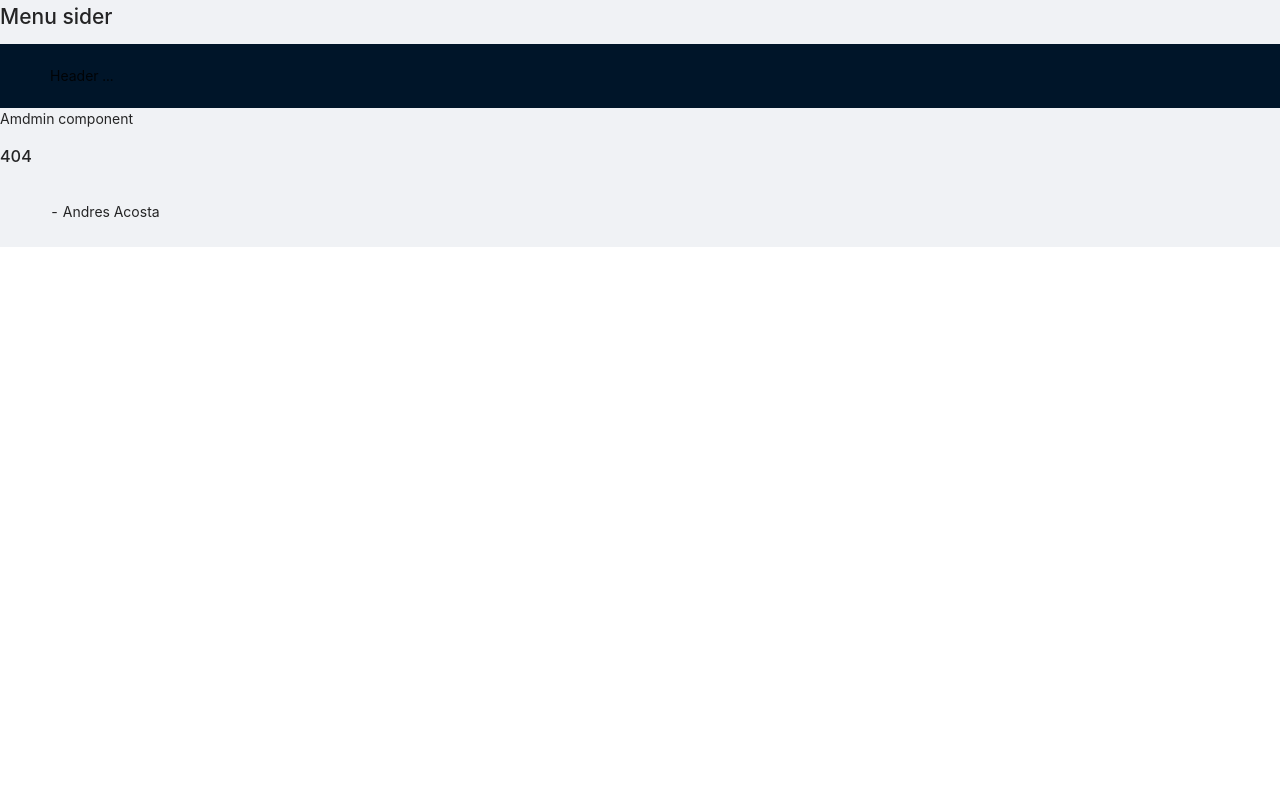
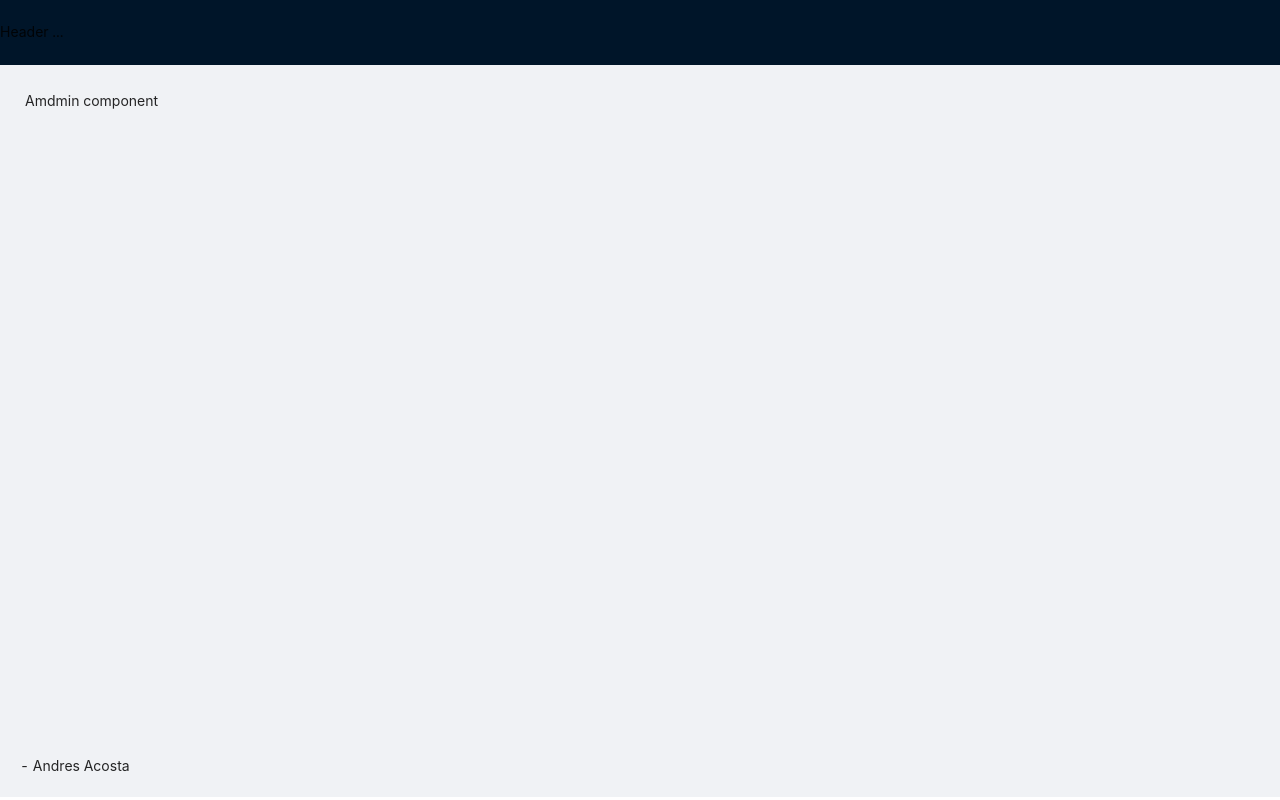
Before and after one commit to andrewakosta/client-personal-web-mern, a React (Create React App) app: page /admin in a window 1280 px wide. Before the commit this address had no page. Built offline with nearby package versions, Linux system fonts and the light colour scheme.

Commit message:
Styles with sass for admin page

```diff
--- a/src/layouts/LayoutAdmin.jsx
+++ b/src/layouts/LayoutAdmin.jsx
@@ -1,5 +1,5 @@
 import React from "react";
-import { Route } from "react-router-dom";
+import { Route, Switch } from "react-router-dom";
 import { Layout } from "antd";
 
 import "./LayoutAdmin.scss";
@@ -8,26 +8,30 @@ const LayoutAdmin = ({ routes }) => {
   const { Header, Content, Footer } = Layout;
   return (
     <Layout>
-      <h2>Menu sider</h2>
-      <Layout>
-        <Header>Header ...</Header>
-        <Content>
+      {/** TO DO Menu Top */}
+      <Layout className="layout-admin">
+        <Header className="layout-admin__header">Header ...</Header>
+        <Content className="layout-admin__content">
           <LoadRouters routes={routes} />
         </Content>
-        <Footer>- Andres Acosta</Footer>
+        <Footer className="layout-admin__footer">- Andres Acosta</Footer>
       </Layout>
     </Layout>
   );
 };
 
 function LoadRouters({ routes }) {
-  return routes.map((route, index) => (
+  return (
+    <Switch>
+      {routes.map((route, index) => (
         <Route
           key={index}
           path={route.path}
           exact={route.exact}
           component={route.component}
         />
-  ));
+      ))}
+    </Switch>
+  );
 }
 export default LayoutAdmin;
--- a/src/layouts/LayoutAdmin.scss
+++ b/src/layouts/LayoutAdmin.scss
@@ -0,0 +1,22 @@
+@import "../scss/index.scss";
+
+.layout-admin {
+  transition: margin-left 0.2s;
+
+  &__header {
+    position: fixed;
+    top: 0;
+    left: 0;
+    width: 100%;
+    display: flex;
+    padding: 0;
+    height: 65px;
+  }
+  &__content {
+    min-height: calc(100vh - 65px);
+    padding: 90px 25px 25px 25px;
+  }
+  &__footer {
+    padding: 20px;
+  }
+}
--- a/src/scss/index.scss
+++ b/src/scss/index.scss
@@ -1,2 +1,2 @@
+//Variables
 @import "./variables";
-@import "./index";
```
Lines whose indentation alone changed are shown as unchanged.
